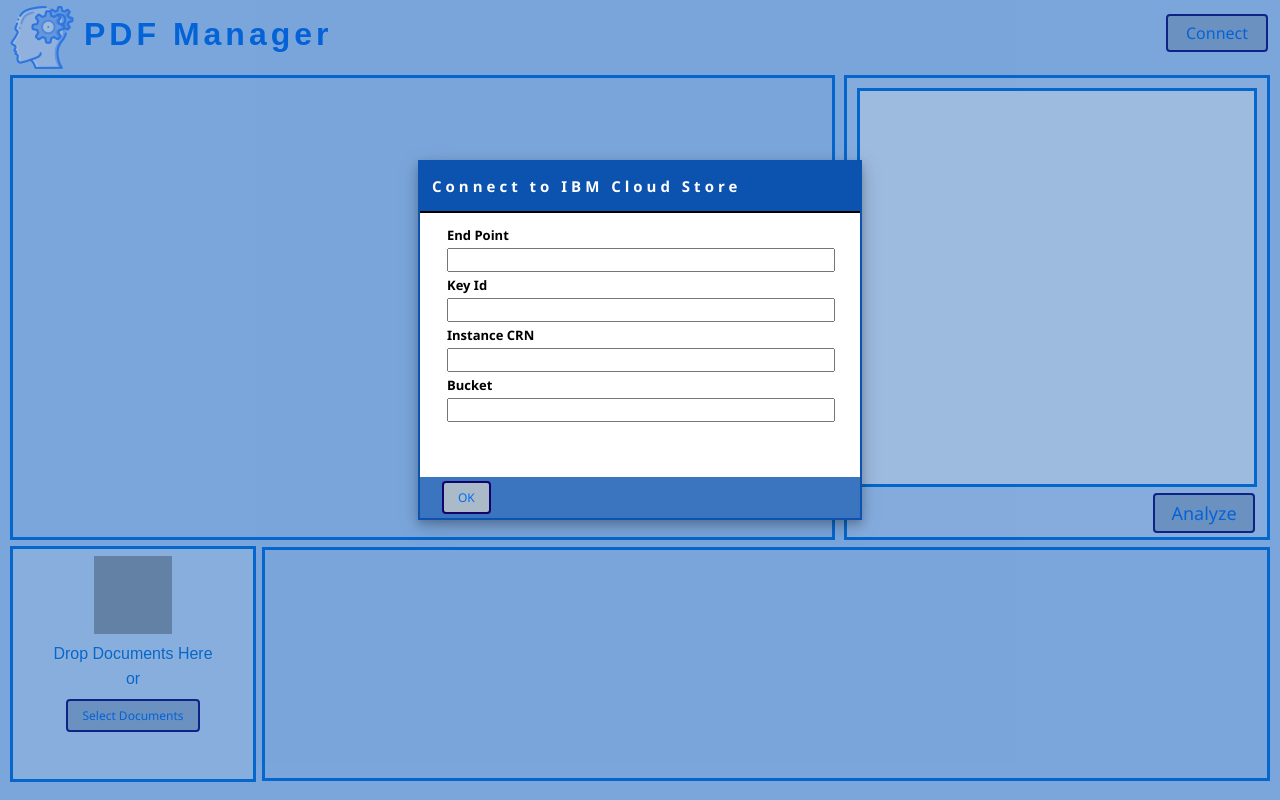
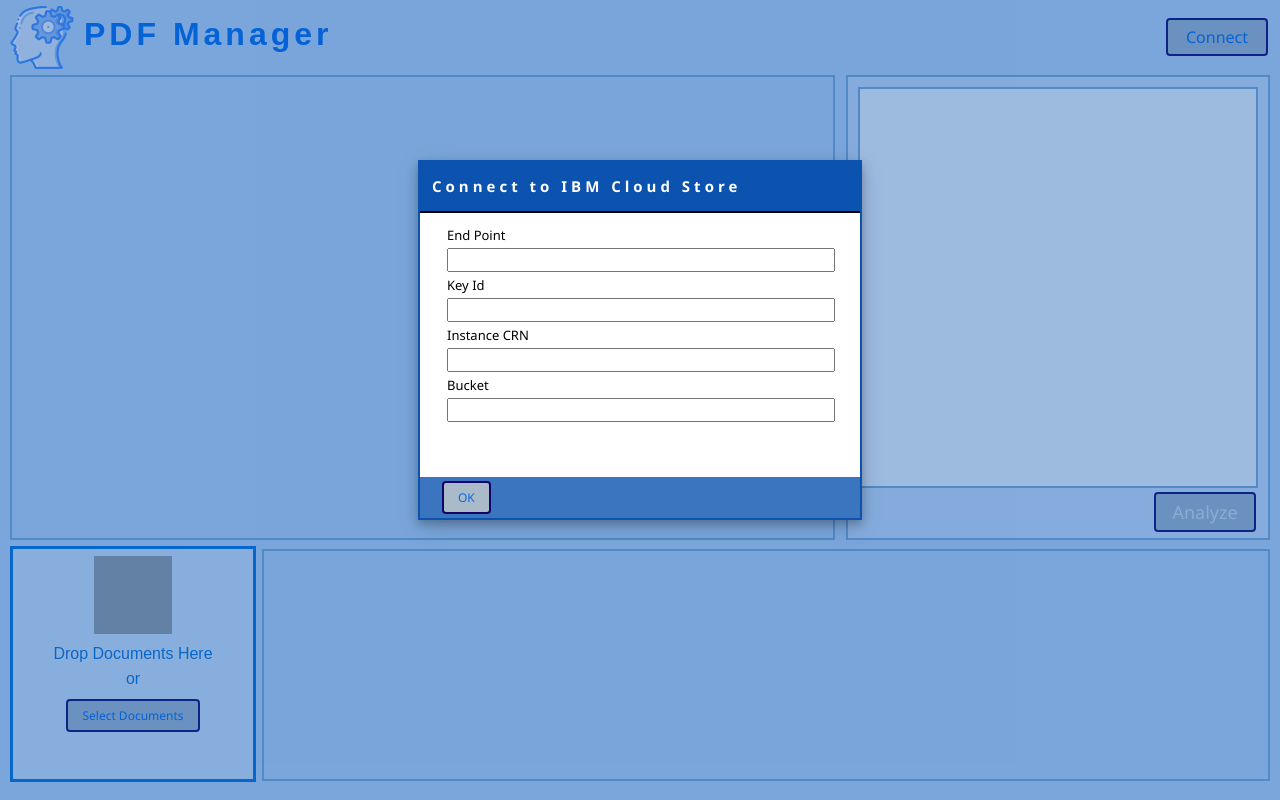
Before and after one commit to neilsextra/pdf-manager, a Flask app: template templates/main.html in a window 1280 px wide. Run offline with Flask 2, Linux system fonts and the light colour scheme; the template is opened without the code that fills it, so the values that code supplies are empty; some libraries are stand-ins or nearby versions; grey boxes are pictures that could not be loaded.

Commit message:
Updated UI

```diff
--- a/static/main.js
+++ b/static/main.js
@@ -58,10 +58,9 @@
 }
 
 $.fn.Select = async (filename, bucket) => {
-    console.log("Select", filename, bucket);
-
     $('#waitMessage').text("Generating PDF");
     $('#waitDialog').css('display', 'inline-block');
+    $('#analzye').css('color', '#006DF0');
 
     var pdf = await __cloud.retrieve(bucket, filename);
     var canvases = await convert(pdf, RATIO);
@@ -300,7 +299,6 @@
 }
 
 $(function () {
-
     $('#connect').on('click', (e) => {
 
         $('#close-connect').css('display', 'inline-block');
@@ -319,6 +317,11 @@
     });
 
     $('#analyze').on('click', (e) => {
+
+        if ($('#fileName').text().length == 0) {
+             e.preventDefault();
+             return false;
+        }
 
         $('#analyze-form').css('display', 'inline-block');
 
@@ -408,7 +411,7 @@
         let response = "";
 
         while (!complete) {
-            $('#waitMessage').text(`Processing file [${attempt}]: '${$('#fileName').text()}'`);
+            $('#waitMessage').text(`Processing file : '${$('#fileName').text()}' - Taken : [${attempt}] seconds`);
 
             response = await __cloud.receive($('#analyze-url').val(),
                 $('#analyze-token').val(),
--- a/templates/main.html
+++ b/templates/main.html
@@ -47,7 +47,7 @@
                     <div class="modal-body" id="text" style="height:240px;">
                         <table style="font-size: small; padding:8px;">
                             <tr>
-                                <td style="font-weight: bold; color:black;">
+                                <td style="font-weight: normal; color:black;">
                                     End Point
                                 </td>
                             </tr>
@@ -58,7 +58,7 @@
                                 </td>
                             </tr>
                             <tr>
-                                <td style="font-weight: bold; color:black;">
+                                <td style="font-weight: normal; color:black;">
                                     Key Id
                                 </td>
                             </tr>
@@ -69,7 +69,7 @@
                                 </td>
                             </tr>
                             <tr>
-                                <td style="font-weight: bold; color:black;">
+                                <td style="font-weight: normal; color:black;">
                                     Instance CRN
                                 </td>
                             </tr>
@@ -80,7 +80,7 @@
                                 </td>
                             </tr>
                             <tr>
-                                <td style="font-weight: bold; color:black;">
+                                <td style="font-weight: normal; color:black;">
                                     Bucket
                                 </td>
                             </tr>
@@ -118,7 +118,7 @@
                     <div class="modal-body" id="text" style="height:240px;">
                         <table style="font-size: small; padding:8px;">
                             <tr>
-                                <td style="font-weight: bold; color:black;">
+                                <td style="font-weight: normal; color:black;">
                                     Analyze URL
                                 </td>
                             </tr>
@@ -129,7 +129,7 @@
                                 </td>
                             </tr>
                             <tr>
-                                <td style="font-weight: bold; color:black;">
+                                <td style="font-weight: normal; color:black;">
                                     Token
                                 </td>
                             </tr>
@@ -163,7 +163,7 @@
                 <div class='loader'></div>
             </div>
             <div id='waitMessage'
-                style="position:absolute; top:50%; color:black; text-align: center; font-weight:bold; font-size:14px; width:100%; z-index:10000;">
+                style="position:absolute; top:50%; color:black; text-align: center; font-weight:normal; font-size:14px; width:100%; z-index:10000;">
             </div>
 
         </div>
@@ -177,31 +177,31 @@
                     <label>PDF Manager</label>
                 </div>
                 <div id="fileNameLabel"
-                    style="position: absolute; top:15px; left:340px; font-size:18px; width:550px; height:24px; text-align:left; padding:10px; color: #006DF0;">
+                    style="position: absolute; top:20px; right:120px; font-size:14px; text-align: right; height:24px; text-align:left; padding:10px; color: #006DF0;">
                     <label id="fileName"></label>
                 </div>
                 <div id="connectButton" class="action-btn"
-                    style="position: absolute; top:10px; right:10px; width:70px;">
+                    style="position: absolute; top:14px; right:10px; width:70px;">
                     <a id="connect" href="" style="color: #006DF0; font-size: 16px; text-decoration: none">Connect</a>
                 </div>
             </div>
             <div id="document"
-                style="position:absolute; top:75px; left:10px; right:445px; bottom:260px; border:3px solid #0174DF;">
+                style="position:absolute; top:75px; left:10px; right:445px; bottom:260px; border:2px solid #81add6;">
                 <div id="display"
-                    style="position:absolute; display:none; top:10px; left:10px; right:10px; bottom:35px; padding:10px; overflow:auto; background-color:rgba(255, 255, 255, 0.3);  border:3px solid #0174DF;">
+                    style="position:absolute; display:none; top:10px; left:10px; right:10px; bottom:35px; padding:10px; overflow:auto; background-color:rgba(255, 255, 255, 0.3);  border:2px solid #81add6;">
                 </div>
                 <div id="pages" style="position:absolute; left:10px; right:0px; bottom:2px; margin: auto;">
                 </div>
             </div>
         </div>
         <div id="details"
-            style="position:fixed; top:75px; right:10px; width:400px; bottom:260px; border:3px solid #0174DF; padding:10px; overflow:hidden; background-color:rgba(255, 255, 255, 0.3);">
+            style="position:fixed; top:75px; right:10px; width:400px; bottom:260px; border:2px solid #81add6; padding:10px; overflow:hidden; background-color:rgba(255, 255, 255, 0.3);">
             <div id="summary"
-                style="position:absolute; top:10px; right:10px; left:10px; bottom:50px; border:3px solid #0174DF; padding:10px; overflow:auto; background-color:rgba(255, 255, 255, 1.0);">
+                style="position:absolute; top:10px; right:10px; left:10px; bottom:50px; border:2px solid #81add6; padding:10px; overflow:auto; background-color:rgba(255, 255, 255, 1.0);">
             </div>
-            <div id="analyzeButton" class="action-btn" style="position: absolute; bottom:0px; right:10px; width:70px;">
+            <div id="analyzeButton" class="action-btn" style="position: absolute; bottom:2px; right:10px; width:70px;">
                 <a id="analyze" href=""
-                    style="color: #006DF0; font-size: 18px; font-weight: normal; text-decoration: none">Analyze</a>
+                    style="color: #e2e6eb; font-size: 18px; font-weight: normal; text-decoration: none">Analyze</a>
             </div>
 
         </div>
@@ -224,7 +224,7 @@
             </div>
         </div>
         <div id='navigator'
-            style='position:absolute; left:260px; right:8px; bottom:17px; height:218px; margin:2px; border:3px solid #0174DF; padding:5px;'>
+            style='position:absolute; left:260px; right:8px; bottom:17px; height:218px; margin:2px; border:2px solid #81add6; padding:5px;'>
             <div class='swiper-container' id='swiper-container' style='right:0px; padding-bottom:60px;'>
                 <div id='swiper-wrapper' class='swiper-wrapper' style='height:160px; width:160px;'></div>
                 <div id='swiper-pagination' class='swiper-pagination' style='margin-top:0px'></div>
```
